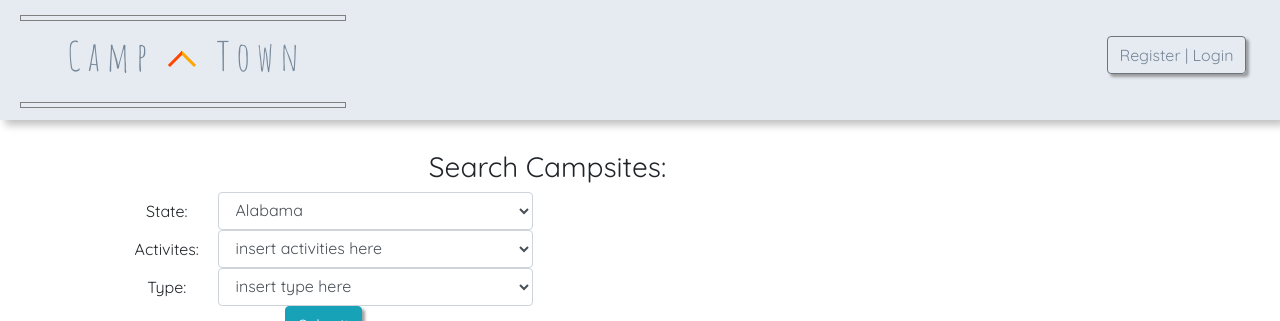
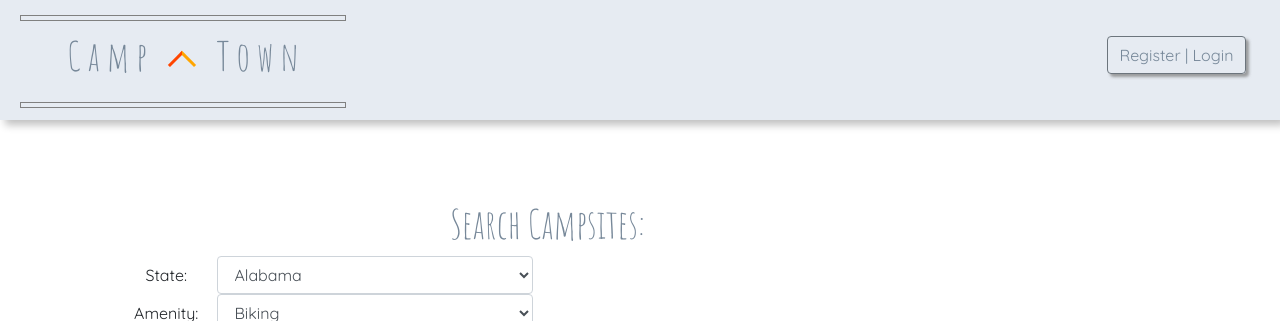
Before and after one commit to AdrianXavierMendoza/campsite_project, a Django app: page /search in a window 1280 px wide. Shown: the top 321 px of the page. Run offline with Django 3.2, Linux system fonts and the light colour scheme; parts of the project's set-up code (start-up, migrations or seed data) failed here and were passed over; some libraries are stand-ins or nearby versions.

Commit message:
committing search values

```diff
--- a/apps/campsite/static/campsite/css/header.css
+++ b/apps/campsite/static/campsite/css/header.css
@@ -67,4 +67,11 @@ header p{
 
 .btn{
     box-shadow: 3px 3px 3px rgba(128, 128, 128, 0.75);
+    box-align: right;
 }
+
+.hello{
+    font-family: 'Amatic SC', cursive;
+    display: inline-block;
+    margin-left: 30%;
+}
--- a/apps/campsite/static/campsite/css/search.css
+++ b/apps/campsite/static/campsite/css/search.css
@@ -6,6 +6,9 @@
     border-width: 0.5px; */
     /* font-family: 'Amatic SC', cursive; */
 
+}
+h1{
+    font-family: 'Amatic SC', cursive;
 }
 
 label{
@@ -20,12 +23,21 @@ form p{
 }
 
 .wrapper{
-    padding-top: 150px;
+    padding-top: 50px;
+    margin: 0px;
 }
 
 .container{
     font-family: 'Quicksand', sans-serif;
 }
+
 tr{
-    margin: 20px;
+    margin-top: 20px;
 }
+.btn{
+    margin-top: 10px;
+}
+
+form{
+    align: center;
+}
--- a/apps/campsite/templates/campsite/header.html
+++ b/apps/campsite/templates/campsite/header.html
@@ -22,6 +22,11 @@
                 <p>C a m p</p><div class="tent"></div><p>T o w n</p>
                 <div class="line"></div>
             </div>
+        {% if id in request.session %}
+        <div class="hello">
+            <p>Hello {{user.first_name}}</p>
+        </div>
+        {% endif %}
         </a>
         {% if id not in request.session %}
         <a href="/login_page" class="btn btn-outline-secondary login">Register |  Login</a>
--- a/apps/campsite/templates/campsite/search_sites.html
+++ b/apps/campsite/templates/campsite/search_sites.html
@@ -7,7 +7,7 @@
     <title>Search</title>
     {% load static %}
     <link href="https://fonts.googleapis.com/css?family=Amatic+SC|Archivo+Black|Open+Sans:300|Questrial|Quicksand&display=swap" rel="stylesheet">
-    <link rel="stylesheet" href="{% static 'campsite/search.css' %}">
+    <link rel="stylesheet" href="{% static 'campsite/css/search.css' %}">
     <link rel="stylesheet" href="https://stackpath.bootstrapcdn.com/bootstrap/4.3.1/css/bootstrap.min.css" integrity="sha384-ggOyR0iXCbMQv3Xipma34MD+dH/1fQ784/j6cY/iJTQUOhcWr7x9JvoRxT2MZw1T" crossorigin="anonymous">
 </head>
 <body>
@@ -16,13 +16,13 @@
     <div class="container" align='center'>
         <div class="wrapper col-10">
             <div>
-            <h3>Search Campsites:</h3>
+            <h1>Search Campsites:</h1>
                 <form action='' methods='POST' class='col-6'>
                     {% csrf_token %}
                     <table class='col-12'>
                         <tr>
                             <td>State:</td>
-                            <td><select class='form form-control'>
+                            <td><select class='form form-control' name="pstate">
                                 <option value="AL">Alabama</option>
                                 <option value="AK">Alaska</option>
                                 <option value="AZ">Arizona</option>
@@ -77,15 +77,34 @@
                             </select> </td>
                         </tr>
                         <tr>
-                            <td>Activites:</td>
-                            <td><select class='form form-control'>
-                            <option>insert activities here</option>
+                            <td>Amenity:</td>
+                            <td><select class='form form-control' name="amenity">
+                                <option value="4001">Biking</option>
+                                <option value="4002">Boating</option>
+                                <option value="4003">Equipment Rental</option>
+                                <option value="4004">Fishing</option>
+                                <option value="4005">Golf</option>
+                                <option value="4006">Hiking</option>
+                                <option value="4007">Horseback Riding</option>
+                                <option value="4008">Hunting</option>
+                                <option value="4009">Recreational Activities</option>
+                                <option value="4010">Scenic Trails</option>
+                                <option value="4011">Sports</option>
+                                <option value="4012">Beach/Water Activities</option>
+                                <option value="4013">Winter Activities</option>
                             </select> </td>
                         </tr>
                         <tr>
-                            <td>Type:</td>
-                            <td><select class='form form-control'>
-                            <option value="">insert type here</option>
+                            <td>Site Type:</td>
+                            <td><select class='form form-control'name='siteType'>
+                                <option value="2001">RV Sites</option>
+                                <option value="10001">Cabins or Lodgings</option>
+                                <option value="2003">Tent</option>
+                                <option value="2002">Trailer</option>
+                                <option value="9002">Group Site	9002</option>
+                                <option value="9001">Day Use</option>
+                                <option value="3001">Horse Site</option>
+                                <option value="2004">Boat Site</option>
                             </select> </td>
                         </tr>
                     </table>
--- a/apps/campsite/urls.py
+++ b/apps/campsite/urls.py
@@ -8,10 +8,10 @@ urlpatterns = [
     url(r'^login$', views.login), #submits the login
     url(r'^new_user$', views.success), #renders the success page
     url(r'^logout$', views.logout), #clears session and redirects to login page
+    url(r'^profile$', views.profile), #renders user profile
+    url(r'^search$', views.search), #renders search page
+    url(r'^reservation$', views.reservation), #renders reservation page
+    url(r'^edit$', views.edit), #renders edit page
+    url(r'^confirmation$',views.confirmation), #renders confirmation page
 
-
-    url(r'^profile$', views.profile),
-    url(r'^search$', views.search),
-    url(r'^reservation$', views.reservation),
-    url(r'^edit$', views.edit), #renders edit page
 ]
--- a/apps/campsite/views.py
+++ b/apps/campsite/views.py
@@ -5,7 +5,7 @@ import bcrypt
 
 
 
-#renders index
+#renders index (homepage)
 def index(request):
     return render(request, "campsite/index.html")
 
@@ -53,20 +53,27 @@ def success(request, id):
             "user":User.objects.get(id=id)
         }
         return render(request, "campsite/profile.html", context)
-
+#submits log out and ends session
 def logout(request):
     request.session.clear()
     return redirect("/")
 
+#renders user profile
 def profile(request):
     return render(request, "campsite/profile.html")
 
+#renders edit page
 def edit(request):
     return render (request, "campsite/edit.html")
 
-
+#renders search page
 def search(request):
     return render(request, "campsite/search_sites.html")
 
+#renders reservation page
 def reservation(request):
     return render(request, "campsite/reservation.html")
+
+#renders confirmation page
+def confirmation(request):
+    return render(request, "campsite/confirmation.html")
```
Also changed, not shown: apps/campsite/models.py (+18 -3 lines), apps/campsite/static/campsite/css/confirmation.css (added, +11 -0 lines), apps/campsite/templates/campsite/confirmation.html (+25 -0 lines), 3 other files. Lines whose indentation alone changed are shown as unchanged.
